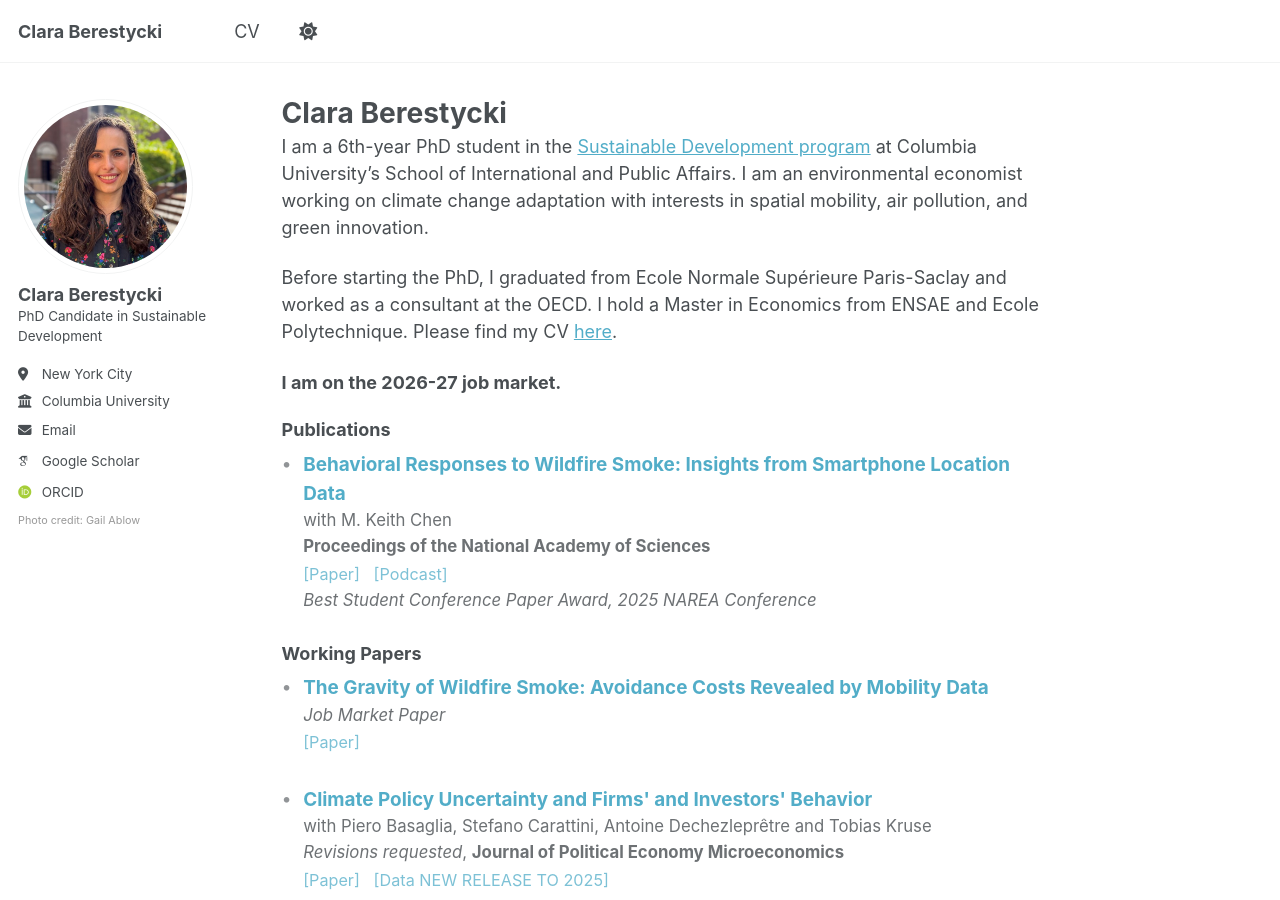
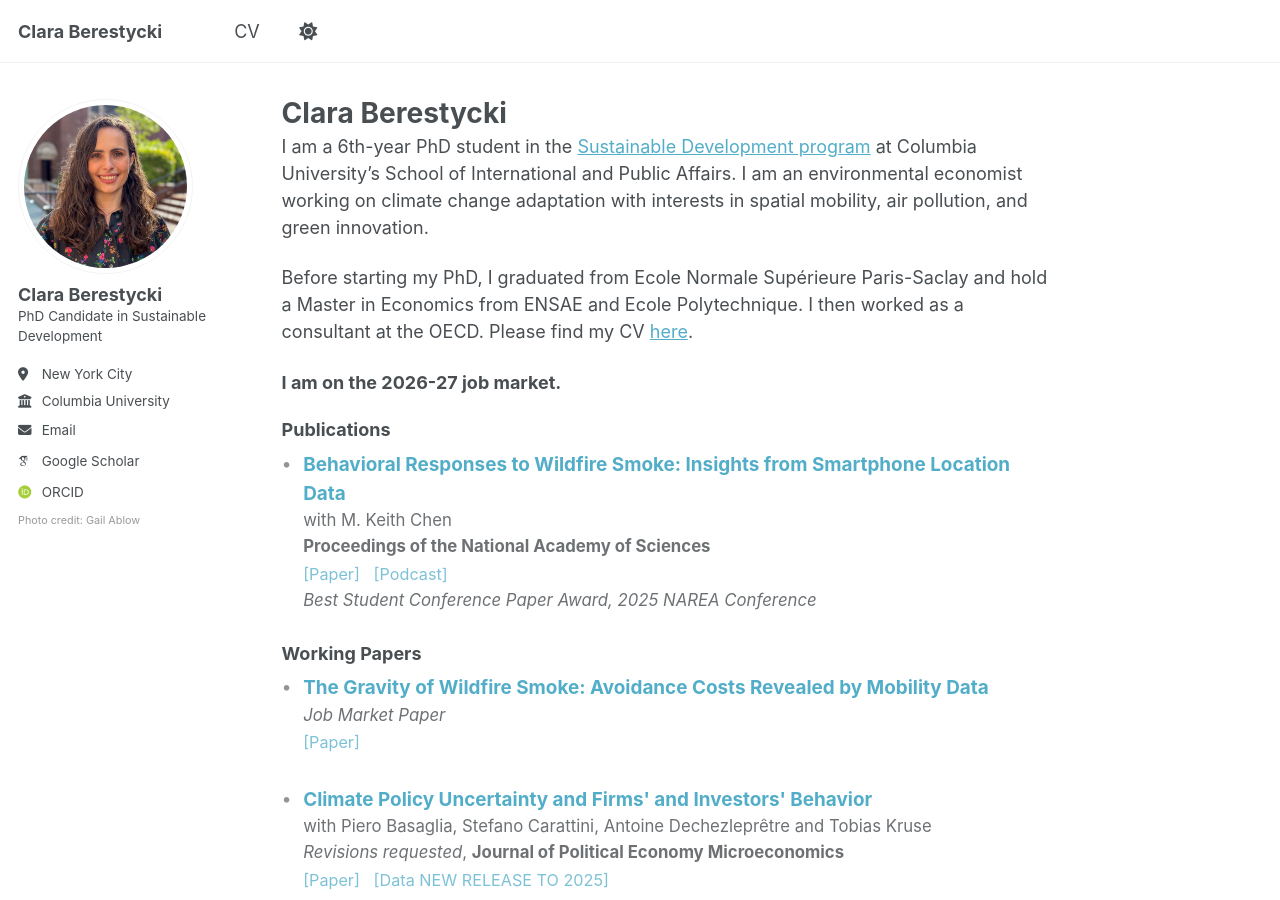
Before and after one commit to claraberes/claraberes.github.io, a Jekyll site: the page built from _pages/about.md, in a window 1280 px wide and 900 px high. Built offline with Jekyll 4.4.1, drawn with Linux system fonts in a browser that asks for light colours; some web fonts are replaced.

Commit message:
Revise about page for improved clarity
Reordered sentences for better flow in the about page.

```diff
--- a/_pages/about.md
+++ b/_pages/about.md
@@ -24,7 +24,7 @@ redirect_from:
 
 I am a 6th-year PhD student in the [Sustainable Development program](https://www.sipa.columbia.edu/sipa-education/phd-sustainable-development) at Columbia University's School of International and Public Affairs. I am an environmental economist working on climate change adaptation with interests in spatial mobility, air pollution, and green innovation.
 
-Before starting the PhD, I graduated from Ecole Normale Supérieure Paris-Saclay and worked as a consultant at the OECD. I hold a Master in Economics from ENSAE and Ecole Polytechnique. Please find my CV <a href="/files/cv_clara_berestycki.pdf" target="_blank">here</a>.
+Before starting my PhD, I graduated from Ecole Normale Supérieure Paris-Saclay and hold a Master in Economics from ENSAE and Ecole Polytechnique. I then worked as a consultant at the OECD. Please find my CV <a href="/files/cv_clara_berestycki.pdf" target="_blank">here</a>.
 
 **I am on the 2026-27 job market.**
 
```
